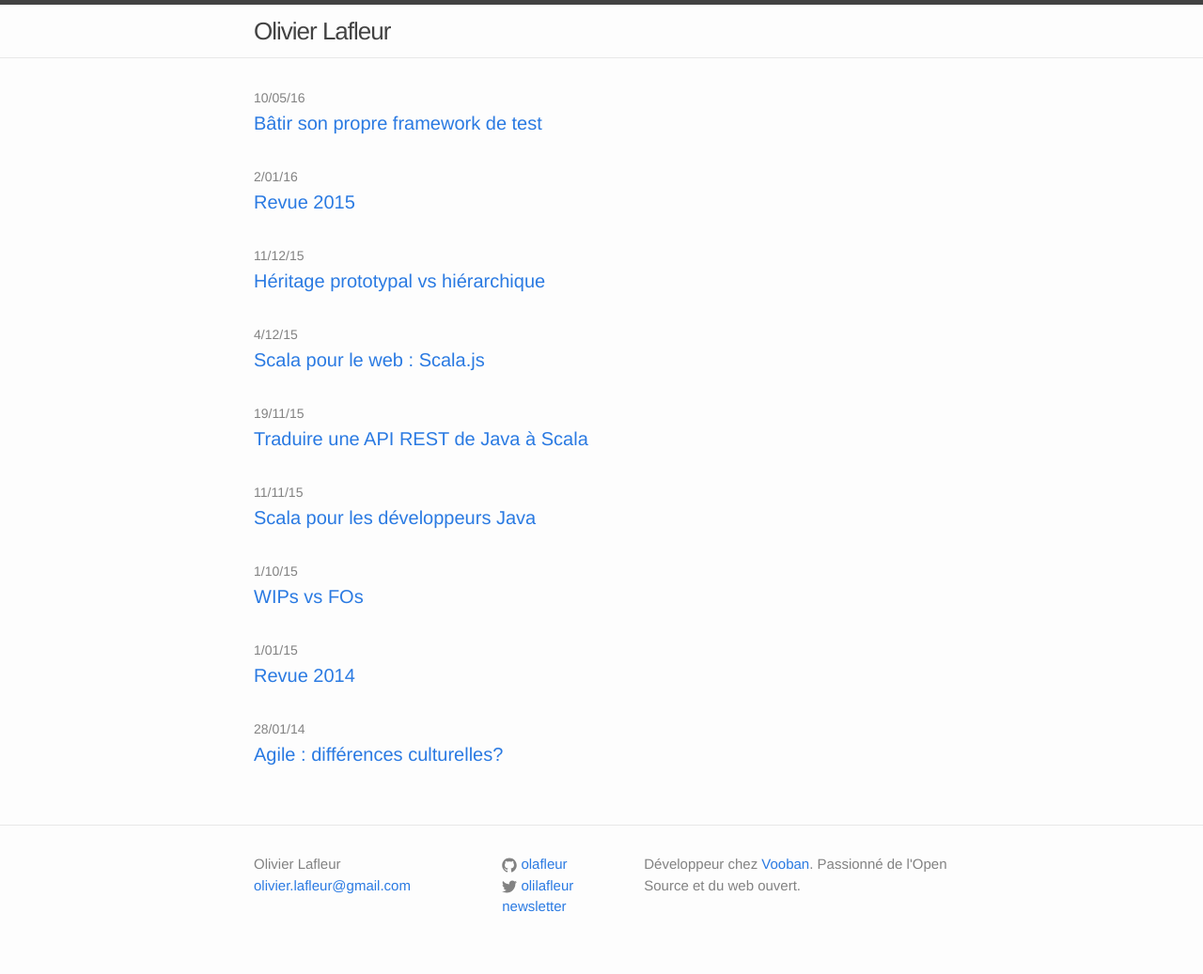
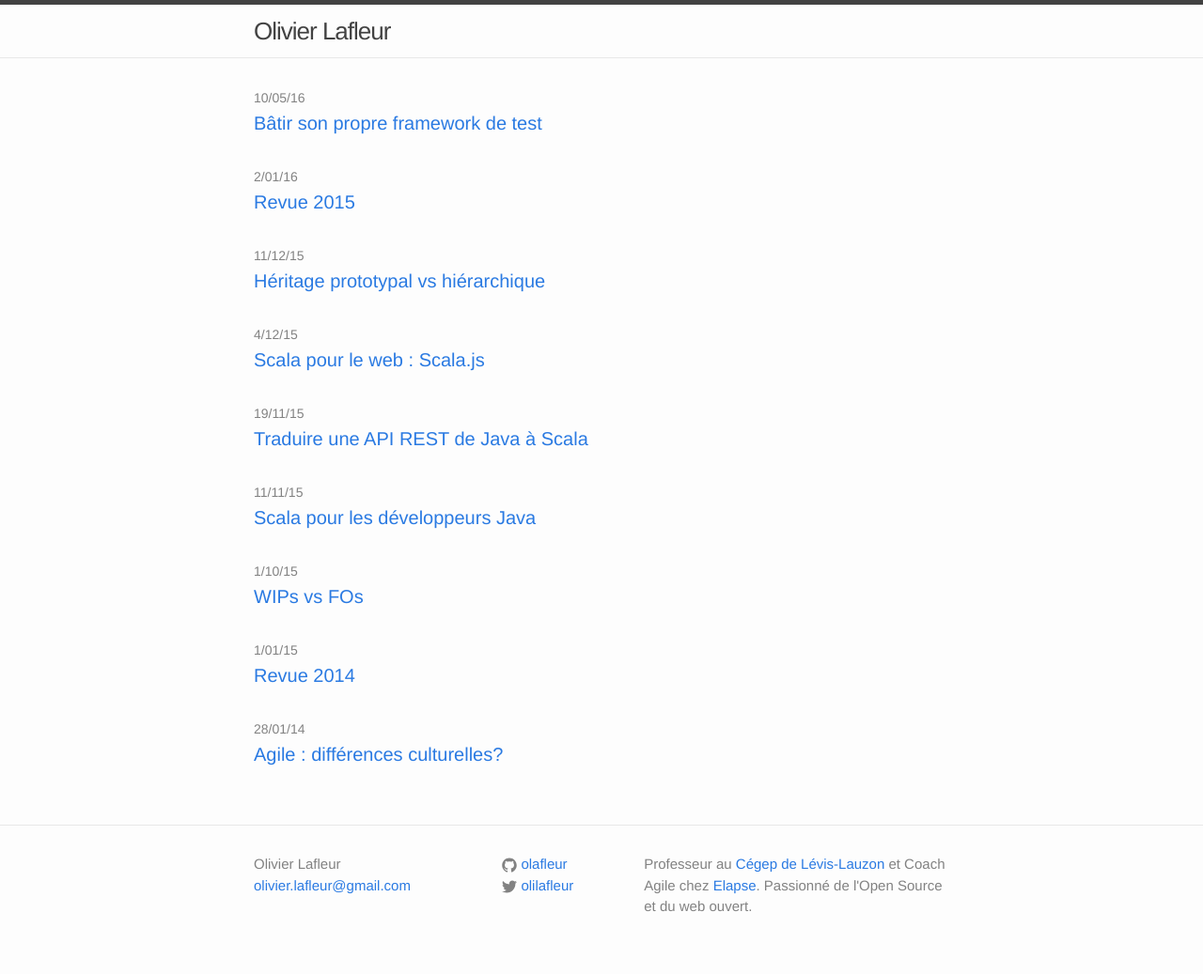
Before and after one commit to olafleur/olafleur.github.io, a Jekyll site: the page built from index.html, in a window 1280 px wide. Shown: the whole page at 94% size. Built offline with Jekyll 4.4.1, drawn with Linux system fonts in a browser that asks for light colours.

Commit message:
Ajout : prof au Cégep et enlever lien newsletter

```diff
--- a/_config.yml
+++ b/_config.yml
@@ -2,7 +2,7 @@
 title: Olivier Lafleur
 email: olivier.lafleur@gmail.com
 description: > # this means to ignore newlines until "baseurl:"
-  Coach agile chez Elapse.
+  Professeur au Cégep de Lévis-Lauzon et Coach agile chez Elapse.
 baseurl: "" # the subpath of your site, e.g. /blog/
 url: "https://blog.olivierlafleur.com" # the base hostname & protocol for your site
 twitter_username: olilafleur
--- a/_includes/footer.html
+++ b/_includes/footer.html
@@ -40,14 +40,11 @@
             </a>
           </li>
           {% endif %}
-          <li>
-           <a href="http://eepurl.com/8bdyr">newsletter</a>
-          </li>
         </ul>
       </div>
 
       <div class="footer-col  footer-col-3">
-        <p class="text">Développeur chez <a href="http://vooban.com">Vooban</a>.
+        <p class="text">Professeur au <a href="https://cll.qc.ca">Cégep de Lévis-Lauzon</a> et Coach Agile chez <a href="https://elapsetech.com">Elapse</a>.
             Passionné de l'Open Source et du web ouvert.</p>
       </div>
     </div>
```
